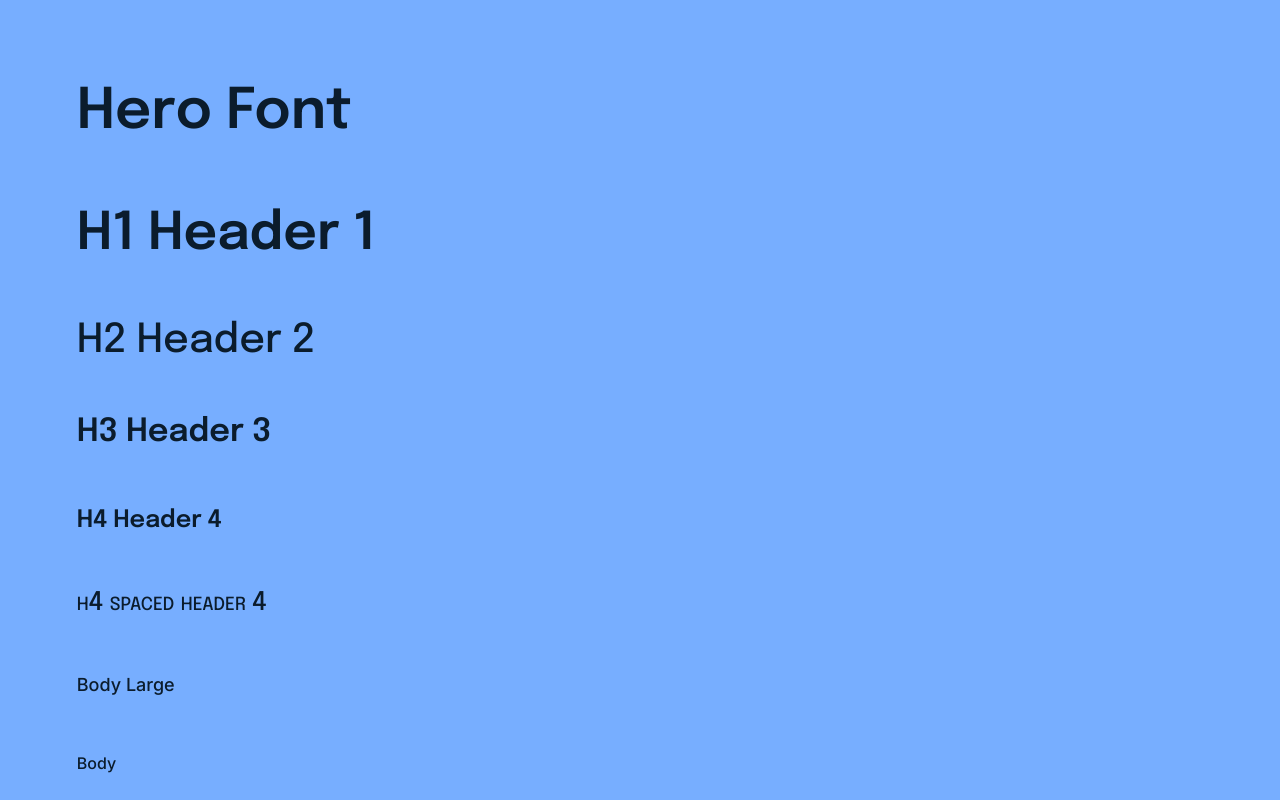
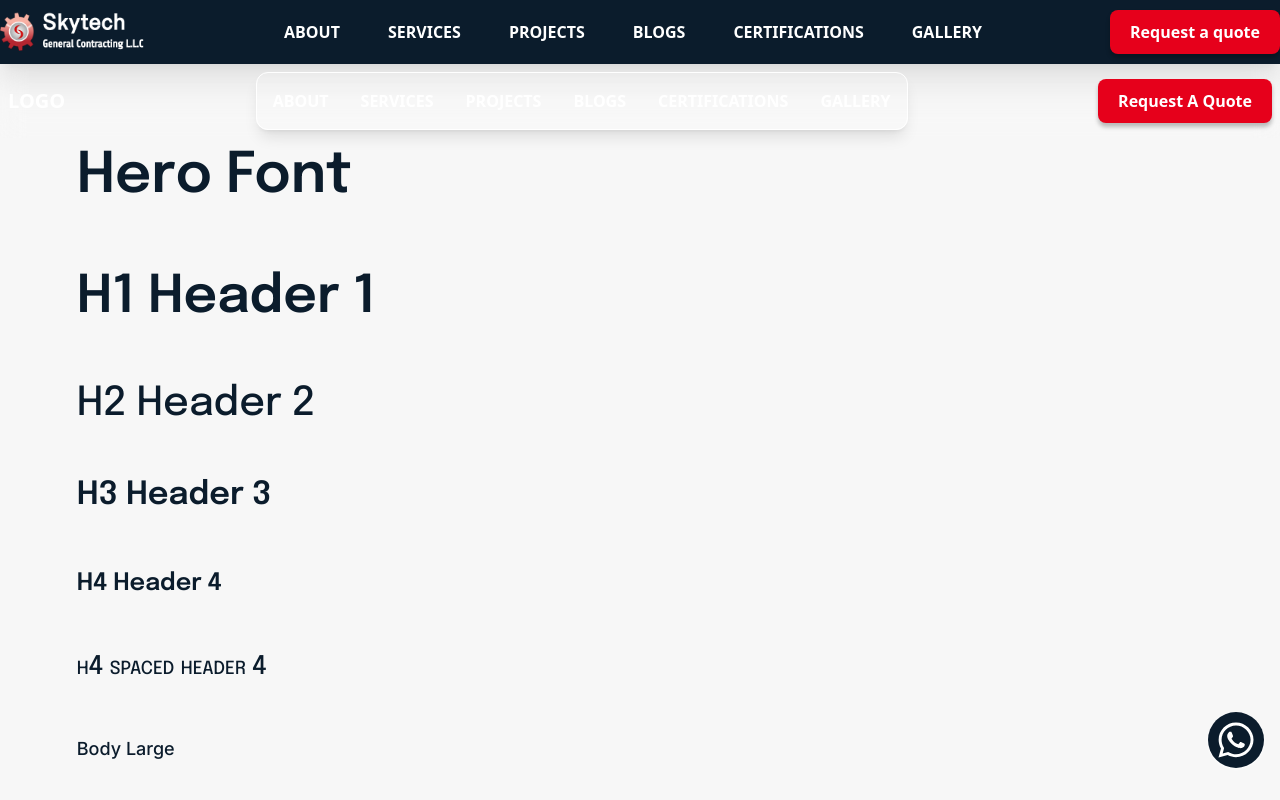
Before and after one commit to chocolatecaake/skytech, a Next.js app: page / in a window 1280 px wide. Shown: the top 800 px of the page. Built offline with nearby package versions, Linux system fonts and the light colour scheme.

Commit message:
whatsapp and footer ui

```diff
--- a/app/components/Footer.jsx
+++ b/app/components/Footer.jsx
@@ -1,47 +1,66 @@
-"use client";
 import Link from "next/link";
 import { FaPhone } from "react-icons/fa6";
 import { AiFillPrinter } from "react-icons/ai";
 import { IoMdMail } from "react-icons/io";
 import { FaLocationDot } from "react-icons/fa6";
 
-export default function Footer(){
-    return(
-        <footer className = "bg-[#0b1c2c] w-full mt-5 flex row justify-between p-10 px-30">
-            <div className = "text-white space-y-3">
+export default function Footer() {
+  return (
+    <footer className="bg-primary w-full flex flex-col md:flex-row justify-between p-24 pb-12 gap-8">
+      <div className="flex flex-col text-white space-y-4">
         <h4>Skytech General Contracting L.L.C</h4>
-                <h4>P.O. Box 132415</h4>
-                <h4><FaLocationDot className="inline mr-2 text-yellow-300"/>Abu Dhabi, UAE</h4>
-                <div className="rounded-2xl overflow-hidden border border-white/10 shadow-xl bg-white/10 backdrop-blur-md">
-                <iframe src="https://www.google.com/maps/embed?pb=!1m18!1m12!1m3!1d232565.41897088237!2d54.39381209067177!3d24.387054128669117!2m3!1f0!2f0!3f0!3m2!1i1024!2i768!4f13.1!3m3!1m2!1s0x3e5e440f723ef2b9%3A0xc7cc2e9341971108!2sAbu%20Dhabi!5e0!3m2!1sen!2sae!4v1782635877707!5m2!1sen!2sae"
+        <span className="body-large">P.O. Box 132415</span>
+        <span className="body-large">
+          <FaLocationDot className="inline mr-2 text-yellow-300" />
+          Abu Dhabi, UAE
+        </span>
+        <div className="rounded-default overflow-hidden border border-white shadow-xl">
+          <iframe
+            src="https://www.google.com/maps/embed?pb=!1m18!1m12!1m3!1d232565.41897088237!2d54.39381209067177!3d24.387054128669117!2m3!1f0!2f0!3f0!3m2!1i1024!2i768!4f13.1!3m3!1m2!1s0x3e5e440f723ef2b9%3A0xc7cc2e9341971108!2sAbu%20Dhabi!5e0!3m2!1sen!2sae!4v1782635877707!5m2!1sen!2sae"
             width="100%"
             height="200"
             style={{ border: 0 }}
             allowFullScreen
-                loading="lazy"></iframe>
+            loading="lazy"
+          ></iframe>
         </div>
       </div>
-            <div className = "text-white space-y-10">
-                <h3 className = "text-accent">Quick Contact</h3>
-                <span className="body-large items-center"><FaPhone className="inline mr-2 text-yellow-300" />+971 50 259 7150 <br/> </span>
-                <span className="body-large"><AiFillPrinter className="inline mr-2 text-yellow-300"/>+971 50 259 7150 (Fax) <br/> </span>
-                <span className="body-large"><IoMdMail className="inline mr-2 text-yellow-300"/>sales@skytechuae.com</span>
+      <div className="flex flex-col text-white space-y-6">
+        <h4 className="text-accent">Quick Contact</h4>
+        <div className="flex flex-col space-y-4">
+          <span className="body-large items-center">
+            <FaPhone className="inline mr-2 text-yellow-300" />
+            +971 50 259 7150
+          </span>
+          <span className="body-large">
+            <AiFillPrinter className="inline mr-2 text-yellow-300" />
+            +971 50 259 7150 (Fax)
+          </span>
+          <span className="body-large">
+            <IoMdMail className="inline mr-2 text-yellow-300" />
+            sales@skytechuae.com
+          </span>
         </div>
-            <div className = "text-white space-y-10">
-                <h3 className = "text-accent">Services</h3>
-                <span className="body-large">Service<br/> </span>
-                <span className="body-large">Service <br/> </span>
-                <span className="body-large">Service <br/> </span>
-                <span className="body-large">Service</span>
       </div>
-            <div className = "text-white space-y-10">
-                <h3 className = "text-accent">Quick Links</h3>
-                <Link href="/" className="body-large">About<br/> </Link>
-                <Link href="/" className="body-large">Project <br/> </Link>
-                <Link href="/" className="body-large">Blogs <br/> </Link>
-                <Link href="/" className="body-large">Brochures<br/></Link>
-                <Link href="/" className="body-large">Contact Us</Link>
+      <div className="flex flex-col text-white space-y-6">
+        <h4 className="text-accent">Services</h4>
+        <div className="flex flex-col space-y-4 body-large">
+          <span>Service</span>
+          <span>Service</span>
+          <span>Service</span>
+          <span>Service</span>
+        </div>
+      </div>
+      <div className="flex flex-col text-white space-y-6">
+        <h4 className="text-accent">Quick Links</h4>
+        <div className="flex flex-col space-y-4 body-large">
+          <Link href="/">About</Link>
+          <Link href="/">Project</Link>
+          <Link href="/">Blogs</Link>
+          <Link href="/">Brochures</Link>
+          <Link href="/">Contact Us</Link>
+        </div>
       </div>
     </footer>
-    )
+  );
 }
--- /dev/null
+++ b/app/components/Whatsapp.jsx
@@ -0,0 +1,20 @@
+const WhatsAppButton = ({
+  phoneNumber,
+  message,
+  children = "Chat on WhatsApp",
+}) => {
+  const cleanNumber = phoneNumber.replace(/[^\d]/g, "");
+  const encodedMessage = encodeURIComponent(message);
+
+  const whatsappUrl = `https://wa.me/${cleanNumber}?text=${encodedMessage}`;
+
+  return (
+    <a href={whatsappUrl} target="_blank" rel="noopener noreferrer">
+      <div className="flex w-fit p-2 bg-primary rounded-full fixed bottom-8 shadow-sm shadow-white right-4 z-50 hover:bg-accent">
+        {children}
+      </div>
+    </a>
+  );
+};
+
+export default WhatsAppButton;
--- a/app/page.jsx
+++ b/app/page.jsx
@@ -15,7 +15,9 @@ import AccordionSection from "./components/Accordin";
 
 export default function Home() {
   return (
-    <div className="bg-accent">
+    <div>
+      <Navbar />
+      <NavBar2 />
       <main>
         <section className="typography">
           <span className="hero">Hero font</span>
```
Lines whose indentation alone changed are shown as unchanged.
